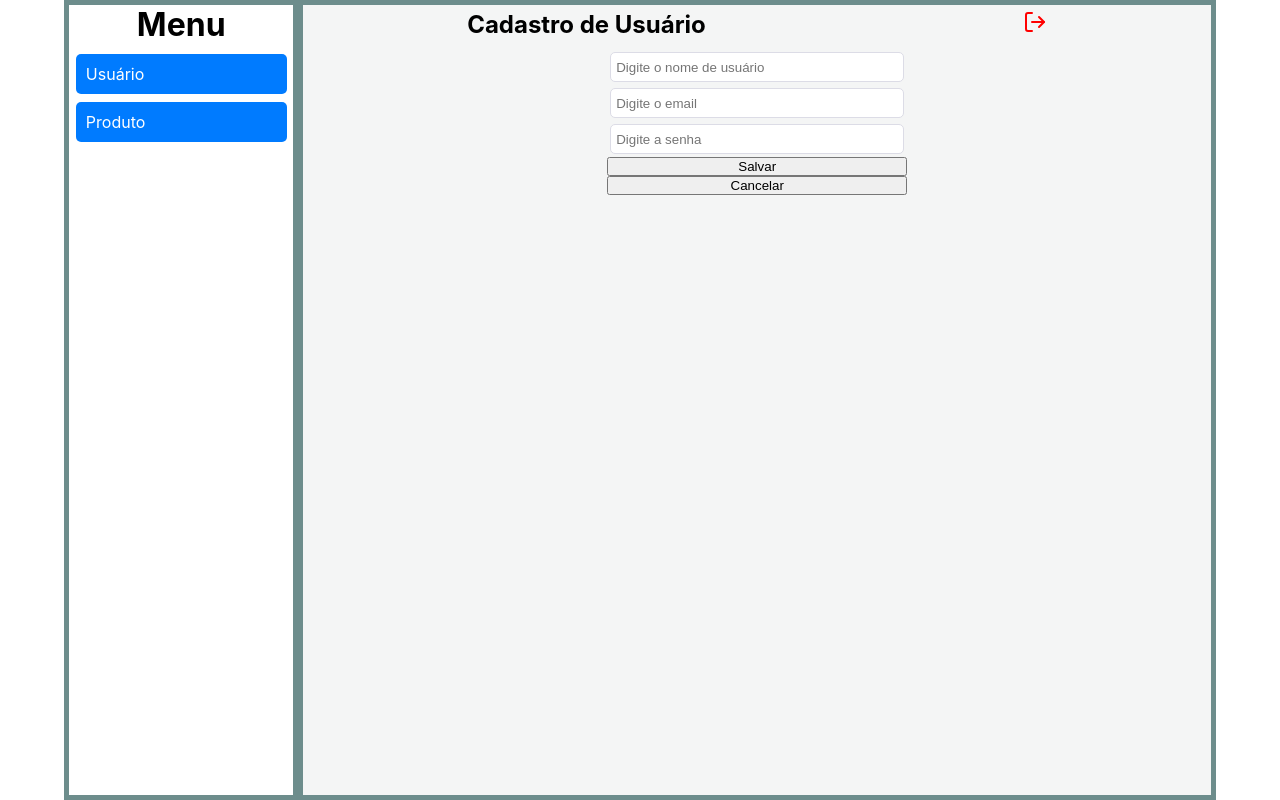
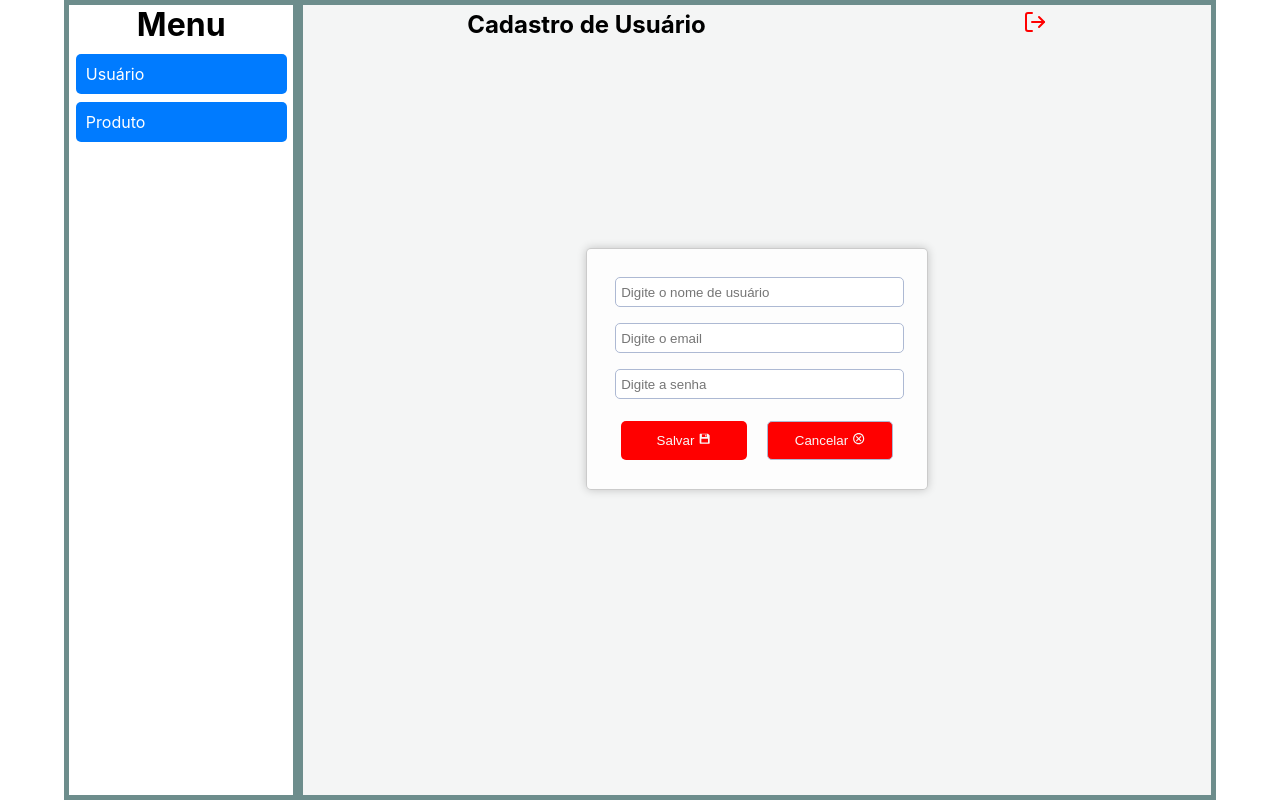
Before and after one commit to ianmarinho/frontend-connect-mysql, a React (Create React App) app: page /cadastrousuario in a window 1280 px wide. Built offline with nearby package versions, Linux system fonts and the light colour scheme.

Commit message:
alteramos inputs novo cadastro

```diff
--- a/src/pages/cadastroUsuario/index.js
+++ b/src/pages/cadastroUsuario/index.js
@@ -1,19 +1,19 @@
+import React, {useState} from 'react';
+
 import '../../pages/global.css';
 import Menu from '../../componentes/menu'
 import { FiFilePlus } from "react-icons/fi";
+import { RiSave3Fill } from "react-icons/ri";
+import { MdOutlineCancel, MdPadding } from "react-icons/md";
 import { Link } from 'react-router-dom';
 import Head from '../../componentes/menu/Head';
 
-
-
-
 export default function Cadastrousuario() {
 
+    const [nome,setNome] =useState("");
 
     return (
         <div className="dashboard-container">
-
-
 
             <div className='menu'>
                 <h1>Menu</h1>
@@ -24,15 +24,22 @@ export default function Cadastrousuario() {
 
                 <Head title="Cadastro de Usuário" />
 
+                <div class="form-container">
 
+                    <form className='form-cadastro'>
+                        <input type="text" value={nome} onChange={e=>setNome(e.target.value)}  placeholder="Digite o nome de usuário" />
+                        <input type="email" placeholder="Digite o email" />
+                        <input type="password" placeholder="Digite a senha" />
 
-                <form>
-                    <input type="text" placeholder="Digite o nome de usuário" />
-                    <input type="email" placeholder="Digite o email" />
-                    <input type="password" placeholder="Digite a senha" />
-                    <button>Salvar</button>
-                    <button>Cancelar</button>
-                </form>
+                        <div class="acao">
+                            <button className='btn-save'> Salvar <RiSave3Fill /> </button>
+                            <button className='btn-cancel'> Cancelar <MdOutlineCancel /> </button>
+                        </div>
+
+                    </form>
+
+                </div>
+
 
             </div>
         </div>
--- a/src/pages/global.css
+++ b/src/pages/global.css
@@ -41,24 +41,89 @@ td {
 
 }
 
-.botoes:hover{
-    cursor:Pointer;
+.botoes:hover {
+    cursor: Pointer;
 }
 
-.btn-novo:hover{
+.btn-novo:hover {
     cursor: pointer;
     background-color: #0056b3;
 }
 
-.btn-novo{
+.btn-novo {
     display: flex;
     width: 10%;
     border-radius: 5px;
     padding: 4px;
     margin-top: 15px;
     margin-bottom: 10px;
-border:solid 0px;
+    border: solid 0px;
     background-color: #007bff;
     color: #f8f8f8f8;
     text-decoration: none;
 }
+
+form input {
+    margin-top: 8px;
+    margin-bottom: 8px;
+    margin-left: 8px;
+    margin-right: 8;
+    padding: 5px;
+    border: solid 1px #adb9d3;
+}
+
+.form-cadastro{
+
+ background-color: rgba(255, 255, 255, 0.8);
+    /* Fundo com transparência */
+
+    border: 1px solid rgba(0, 0, 0, 0.2);
+    /* Borda transparente */
+
+    border-radius: 5px;
+
+    box-shadow: 0px 0px 10px rgba(0, 0, 0, 0.2);
+    /* Sombra para efeito de suspensão */
+
+    padding: 20px;
+    /* Espaçamento interno para o conteúdo */
+
+}
+
+.form-container {
+    display: flex;
+    text-align: center;
+    height: 80vh;
+
+}
+
+.acao {
+    display: flex;
+    flex-direction: row;
+    margin: 2px 2px 2px 2px;
+    padding: 2px;
+}
+
+.btn-save {
+    padding: 10px;
+    margin: 10px;
+    background-color: red;
+    color: #f8f8f8;
+    border-radius: 5px;
+    border: solid 0px #adb9d3;
+    margin-top: 10px;
+    margin-bottom: 5px;
+    width: 180px;
+}
+
+.btn-cancel {
+    padding: 10px;
+    margin: 10px;
+    background-color: red;
+    color: #f8f8f8;
+    border-radius: 5px;
+    border: solid 0.5px #adb9d3;
+    margin-top: 10px;
+    margin-bottom: 5px;
+    width: 180px;
+}
--- a/src/pages/logon/index.js
+++ b/src/pages/logon/index.js
@@ -31,6 +31,7 @@ export default function Logon() {
                     <a href="#">Novo Cadastro</a>
                 </form>
             </section>
+
         </div>
     )
 }
--- a/src/pages/logon/styles.css
+++ b/src/pages/logon/styles.css
@@ -1,6 +1,6 @@
 .logon-container {
     width: 100%;
-    height: 10%;
+    height: 100%;
 }
 
 h1 {
@@ -16,7 +16,7 @@ form {
 
 input {
     border: 1px solid #dcdce6;
-    padding: 5px;
+    padding: 3px;
     margin: 3px;
     border-radius: 5px;
     height: 18px;
```
Lines whose indentation alone changed are shown as unchanged.
